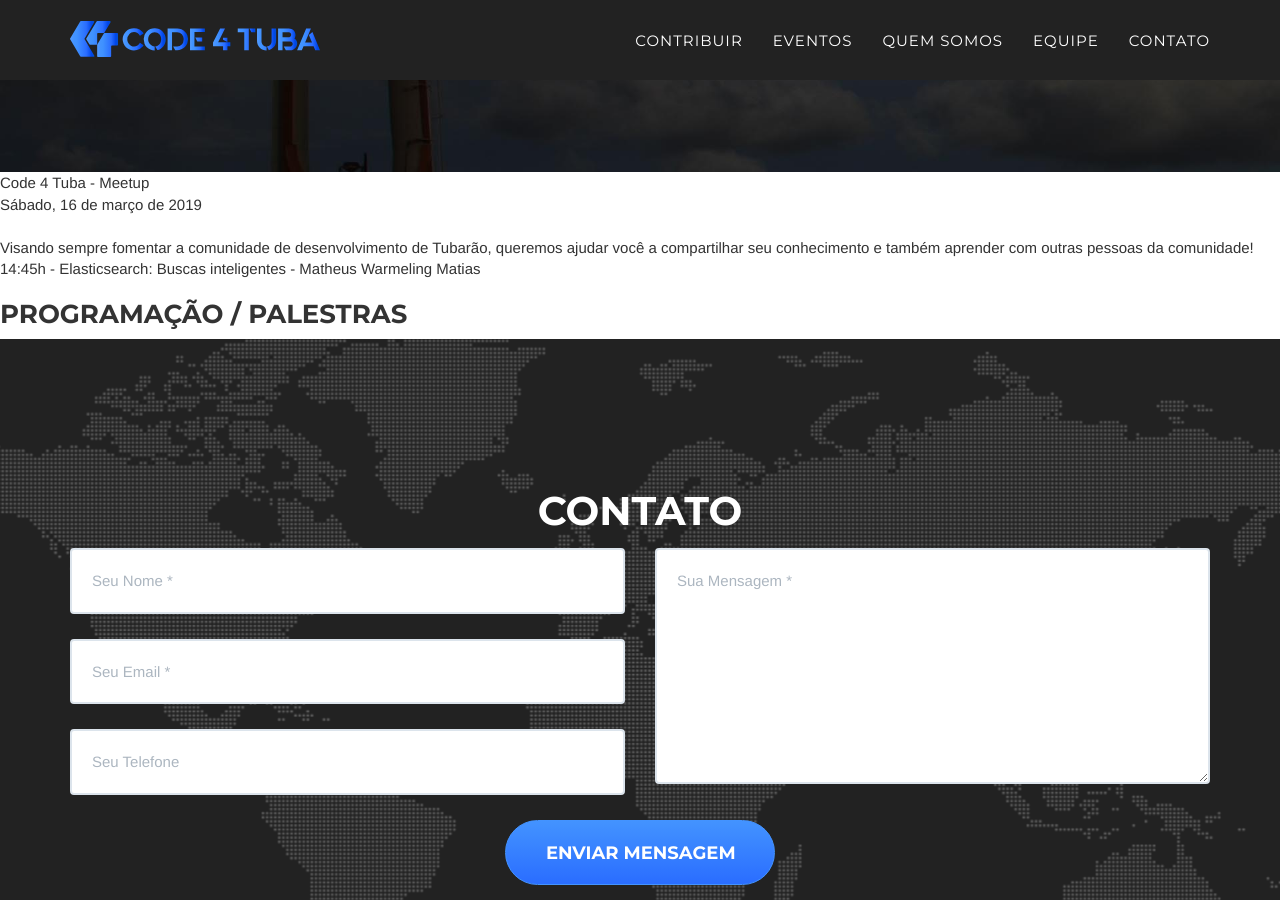
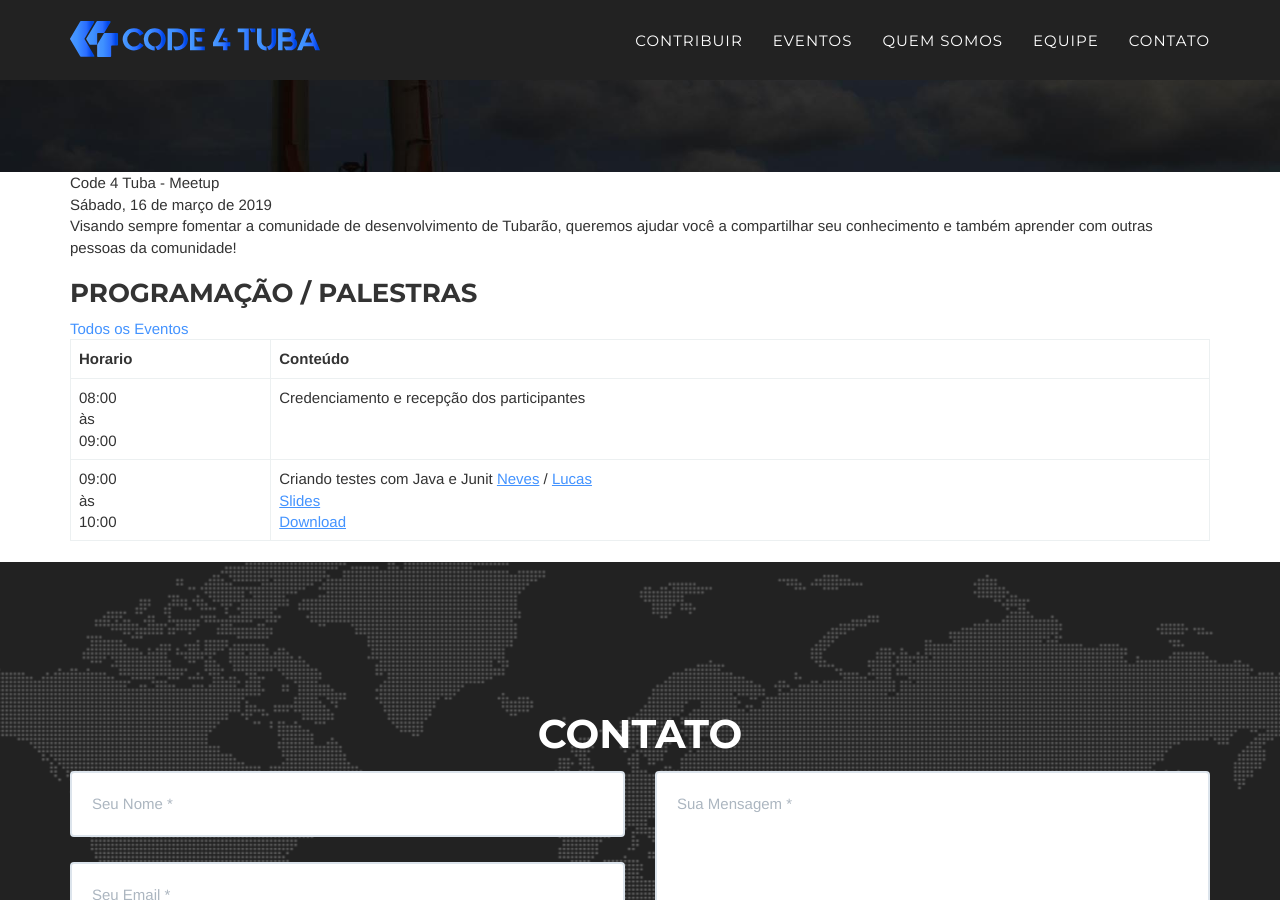
Before and after one commit to code4tuba/code4tuba.github.io, a Jekyll site: the page built from _posts/2019-03-16-meetup.markdown, in a window 1280 px wide and 900 px high, scrolled down 595 px. Built offline with Jekyll 4.4.1, drawn with Linux system fonts in a browser that asks for light colours; some web fonts are replaced.

Commit message:
criando tabela com dados fixos

```diff
--- a/_includes/eventos.html
+++ b/_includes/eventos.html
@@ -8,10 +8,9 @@
                 </div>
             </div>
             <div class="row">
-            {% for post in site.posts %}
-            <h6>{{site.permalink}}</h6>
+            {% for post in site.posts limit:3 %}
                 <div class="col-md-4 col-sm-6 portfolio-item">
-                    <a href="{{ site.permalink }}" class="portfolio-link" data-toggle="modal">
+                    <a href="/{{ post.category }}" class="portfolio-link" data-toggle="modal">
                         <div class="portfolio-hover">
                             <div class="portfolio-hover-content">
                                 <i class="fa fa-plus fa-3x"></i>
--- a/_includes/header.html
+++ b/_includes/header.html
@@ -9,7 +9,7 @@
                     <span class="icon-bar"></span>
                     <span class="icon-bar"></span>
                 </button>
-                <a class="navbar-brand page-scroll" href="#page-top">
+                <a class="navbar-brand page-scroll" href="/">
                     <img class="navbar-logo" src="./img/logos/code4tuba.svg" alt={{site.title}} srcset="">
                 </a>
             </div>
--- a/_layouts/evento.html
+++ b/_layouts/evento.html
@@ -6,33 +6,57 @@ layout: evento
 
 {% include head.html %}
 
-
 <body id="page-top" class="index">
 
   {% include header.html %}
+
+  <div class="container">
 
     {{page.title}}
     <br>
     {{page.subtitle}}
     <br>
-    <br>
     {{page.description}}
     <br>
-    {% for h in page.horas %}
-    {{h}}
-    <br>
-    {% endfor %}
-
-    <h3>Programação / Palestras</h3>
-
-
-
-
-
+    <h3>
+      <span>Programação / Palestras</span>
+    </h3>
+    <a href="">Todos os Eventos</a>
+    <table class="table table-bordered">
+      <thead>
+        <tr>
+          <th scope="col">Horario</th>
+          <th scope="col">Conteúdo</th>
+        </tr>
+      </thead>
+      <tbody>
+        <tr>
+          <td>08:00 <br> às <br> 09:00</td>
+          <td>Credenciamento e recepção dos participantes</td>
+        </tr>
+        <tr>
+          <td>09:00 <br> às <br> 10:00</td>
+          <td>
+            <span>Criando testes com Java e Junit</span>
+            <a href="">Neves</a> / <a href="">Lucas</a>
+            <div>
+              <div>
+                <a href="">Slides</a>
+              </div>
+              <div>
+                <a href="">Download</a>
+              </div>
+            </div>
+          </td>
+        </tr>
+      </tbody>
+    </table>
+  </div>
 
   {% include contact.html %}
   {% include footer.html %}
   {% include js.html %}
 
 </body>
+
 </html>
--- a/_posts/2019-03-16-meetup.markdown
+++ b/_posts/2019-03-16-meetup.markdown
@@ -9,7 +9,7 @@ thumbnail: codefortuba.png
 alt: image-alt
 project-date: Sábado, 16 de março de 2019
 client: Coworking OSTEC, Tubarão, SC
-category: Detalhes
+category: evento
 description: "Visando sempre fomentar a comunidade de desenvolvimento de Tubarão, queremos ajudar você a compartilhar seu conhecimento e também aprender com outras pessoas da comunidade!"
 horas: 14:30h - Credenciamento
 horas: "14:45h - Elasticsearch: Buscas inteligentes</b> - Matheus Warmeling Matias"
```
Also changed, not shown: _includes/head.html (+5 -14 lines). Lines whose indentation alone changed are shown as unchanged.
